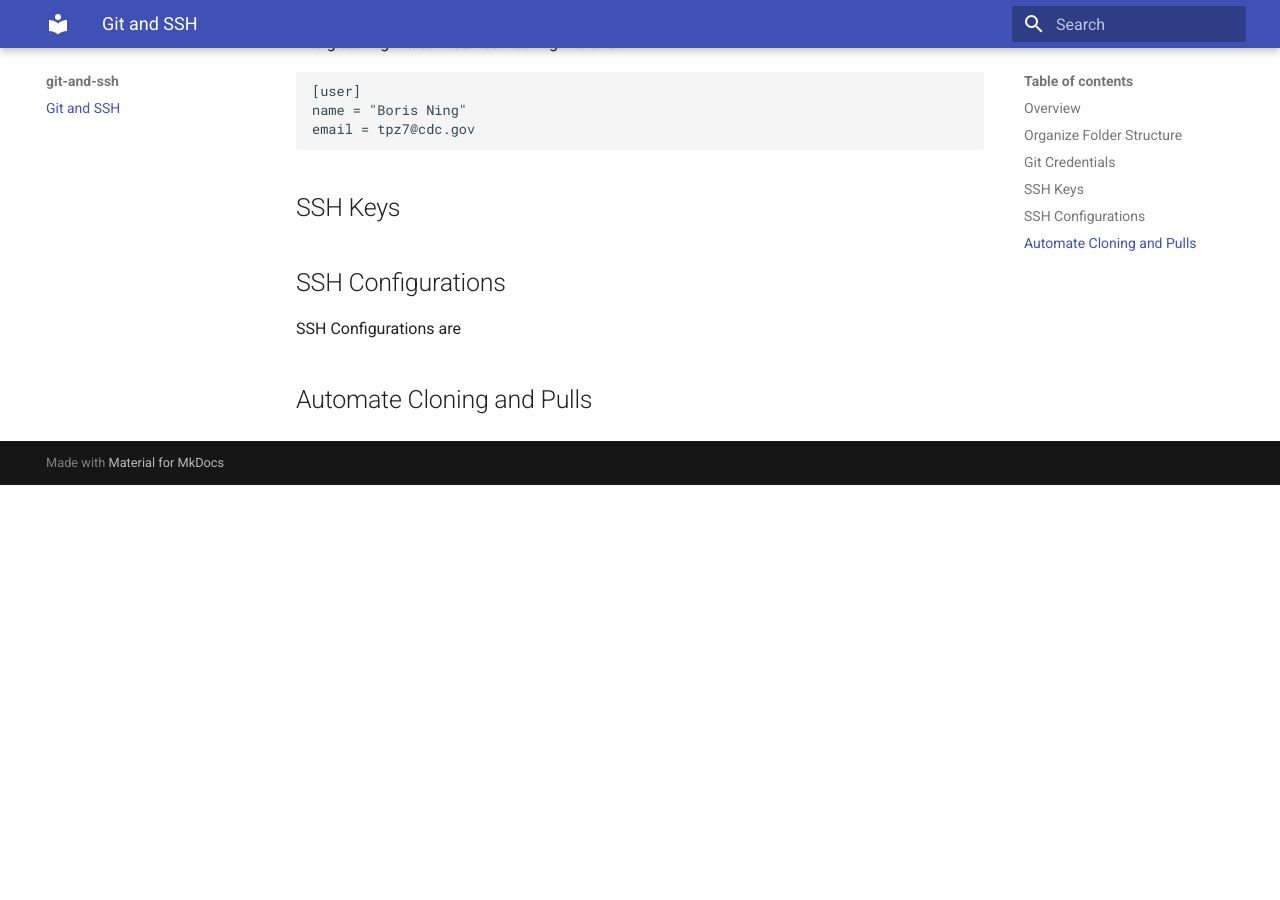
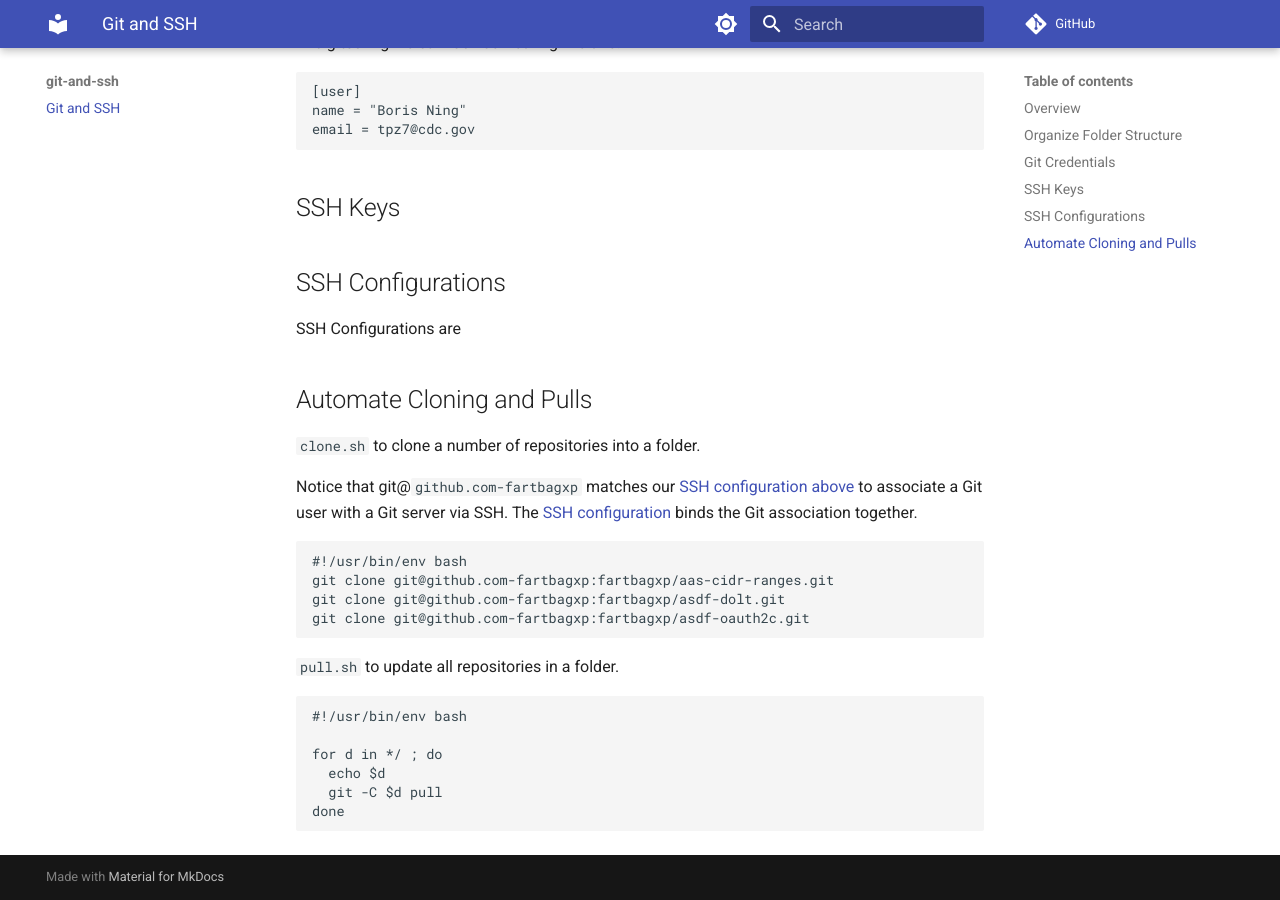
Before and after one commit to fartbagxp/git-and-ssh, an MkDocs documentation site: the page built from docs/index.md, in a window 1280 px wide and 900 px high, scrolled down 1072 px. Built offline with MkDocs 1.6.1 and Material for MkDocs 9.7.7, drawn with Linux system fonts in a browser that asks for light colours; comment, search, counter and statistics services are not loaded; before the commit the page ends 1557 px from its top, so only the background shows below that.

Commit message:
Updating how tos on Git configuration

````diff
--- a/docs/index.md
+++ b/docs/index.md
@@ -48,3 +48,25 @@ email = tpz7@cdc.gov
 SSH Configurations are
 
 ## Automate Cloning and Pulls
+
+`clone.sh` to clone a number of repositories into a folder.
+
+Notice that git@`github.com-fartbagxp` matches our [SSH configuration above](#ssh-configurations) to associate a Git user with a Git server via SSH. The [SSH configuration](#ssh-configurations) binds the Git association together.
+
+```bash
+#!/usr/bin/env bash
+git clone git@github.com-fartbagxp:fartbagxp/aas-cidr-ranges.git
+git clone git@github.com-fartbagxp:fartbagxp/asdf-dolt.git
+git clone git@github.com-fartbagxp:fartbagxp/asdf-oauth2c.git
+```
+
+`pull.sh` to update all repositories in a folder.
+
+```bash
+#!/usr/bin/env bash
+
+for d in */ ; do
+  echo $d
+  git -C $d pull
+done
+```
--- a/mkdocs.yml
+++ b/mkdocs.yml
@@ -1,4 +1,26 @@
 site_name: git-and-ssh
 site_url: https://fartbagxp.github.io/git-and-ssh/
+repo_url: https://github.com/fartbagxp/git-and-ssh
 theme:
   name: material
+  language: en
+  features:
+    - search.suggest
+  palette:
+    # Palette toggle for light mode
+    - media: "(prefers-color-scheme: light)"
+      scheme: default
+      toggle:
+        icon: material/brightness-7
+        name: Switch to dark mode
+
+    # Palette toggle for dark mode
+    - media: "(prefers-color-scheme: dark)"
+      scheme: slate
+      toggle:
+        icon: material/brightness-4
+        name: Switch to light mode
+plugins:
+  - search
+markdown_extensions:
+  - admonition
````
